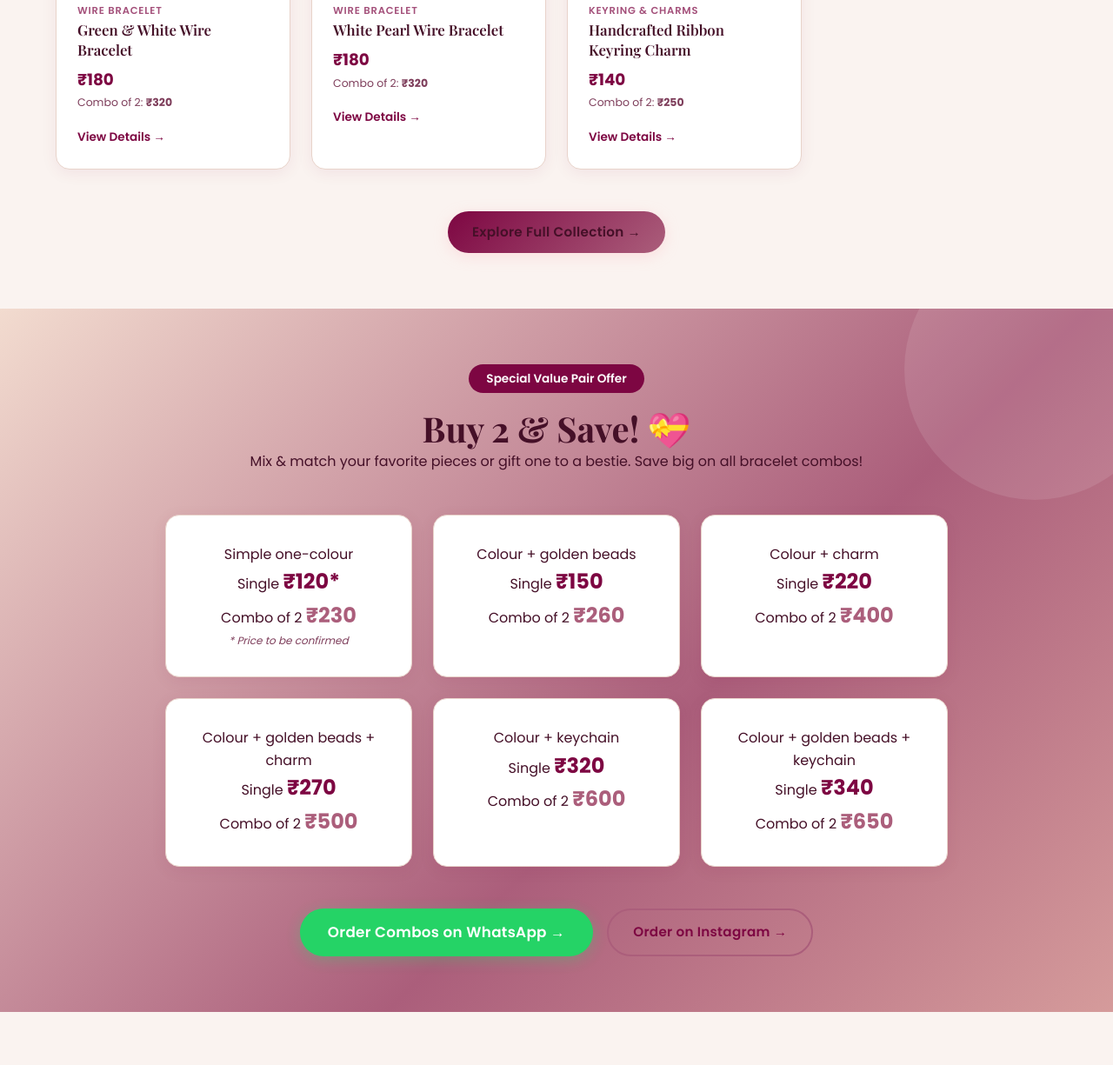
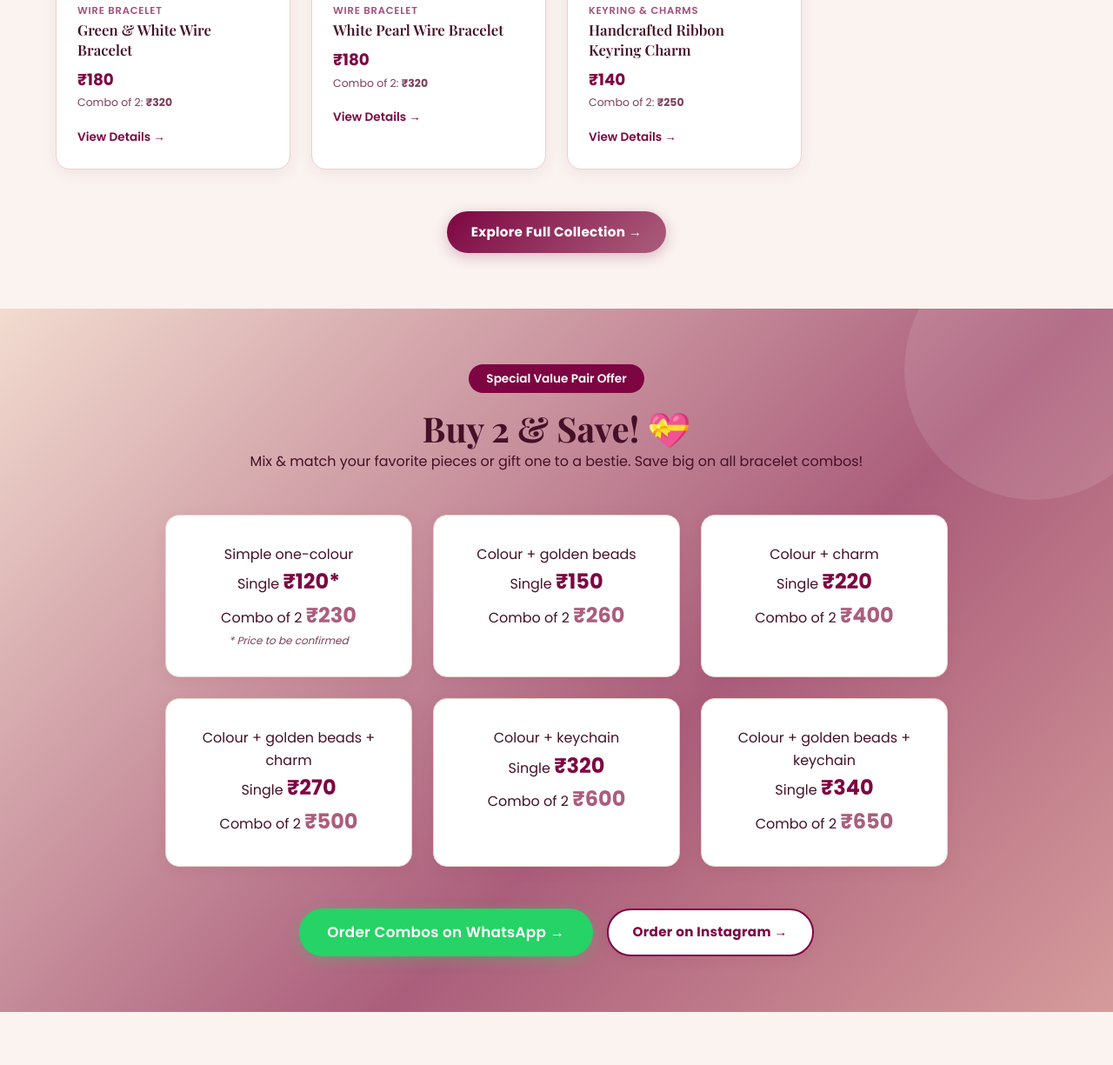
Before and after one commit to saurabhworkspacestudio-git/Handmade-Heaven, a plain HTML site: page index.html in a window 1280 px wide. Shown: the part 2743-3968 px from the top of the page at 87% size. Drawn offline with nearby package versions, Linux system fonts and the light colour scheme; a web font is replaced by a local one.

Commit message:
Enhance button contrast: crisp white text on primary buttons, solid white card background on secondary buttons

```diff
--- a/css/style.css
+++ b/css/style.css
@@ -227,25 +227,49 @@ h4 {
 }
 
 .btn-primary {
-  background: var(--gradient-primary);
-  color: var(--color-text);
-  box-shadow: 0 4px 16px rgba(255, 182, 193, .35);
+  background: linear-gradient(135deg, #7D0642 0%, #AB5E7B 100%);
+  color: #FFFFFF !important;
+  box-shadow: 0 4px 16px rgba(125, 6, 66, 0.25);
+  font-weight: 700;
 }
 
 .btn-primary:hover {
   transform: translateY(-2px);
-  box-shadow: 0 8px 24px rgba(255, 182, 193, .5);
+  background: linear-gradient(135deg, #AB5E7B 0%, #7D0642 100%);
+  color: #FFFFFF !important;
+  box-shadow: 0 8px 24px rgba(125, 6, 66, 0.38);
 }
 
 .btn-secondary {
-  border: 2px solid var(--color-primary);
-  color: var(--color-dark);
-  background: transparent;
+  border: 2px solid #7D0642;
+  color: #7D0642;
+  background: #FFFFFF;
+  font-weight: 700;
+  box-shadow: 0 4px 14px rgba(125, 6, 66, 0.08);
 }
 
 .btn-secondary:hover {
-  background: var(--color-primary);
-  color: #fff;
+  background: #7D0642;
+  color: #FFFFFF !important;
+  border-color: #7D0642;
+  transform: translateY(-2px);
+  box-shadow: 0 6px 20px rgba(125, 6, 66, 0.22);
+}
+
+.btn-instagram {
+  background: #FFFFFF;
+  color: #7D0642;
+  border: 2px solid #7D0642;
+  font-weight: 700;
+  box-shadow: 0 4px 14px rgba(125, 6, 66, 0.08);
+}
+
+.btn-instagram:hover {
+  background: linear-gradient(135deg, #7D0642 0%, #AB5E7B 100%);
+  color: #FFFFFF !important;
+  border-color: #7D0642;
+  transform: translateY(-2px);
+  box-shadow: 0 6px 20px rgba(125, 6, 66, 0.25);
 }
 
 .btn-whatsapp {
--- a/index.html
+++ b/index.html
@@ -130,7 +130,7 @@
 
       <div class="text-center" style="margin-top: var(--space-2xl); display: flex; justify-content: center; gap: 1rem; flex-wrap: wrap;">
         <a href="catalogue.html" class="btn btn-whatsapp btn-lg">Order Combos on WhatsApp &rarr;</a>
-        <a href="https://www.instagram.com/handmadeheaven2407?utm_source=ig_web_button_share_sheet&xtok=ZDNlZDc0MzIxNw==" target="_blank" rel="noopener noreferrer" class="btn btn-secondary btn-lg" style="border-color: #AB5E7B; color: #7D0642; font-weight: 600;">Order on Instagram &rarr;</a>
+        <a href="https://www.instagram.com/handmadeheaven2407?utm_source=ig_web_button_share_sheet&xtok=ZDNlZDc0MzIxNw==" target="_blank" rel="noopener noreferrer" class="btn btn-instagram btn-lg">Order on Instagram &rarr;</a>
       </div>
     </div>
   </section>
```
Also changed, not shown: product.html (+1 -1 lines).
